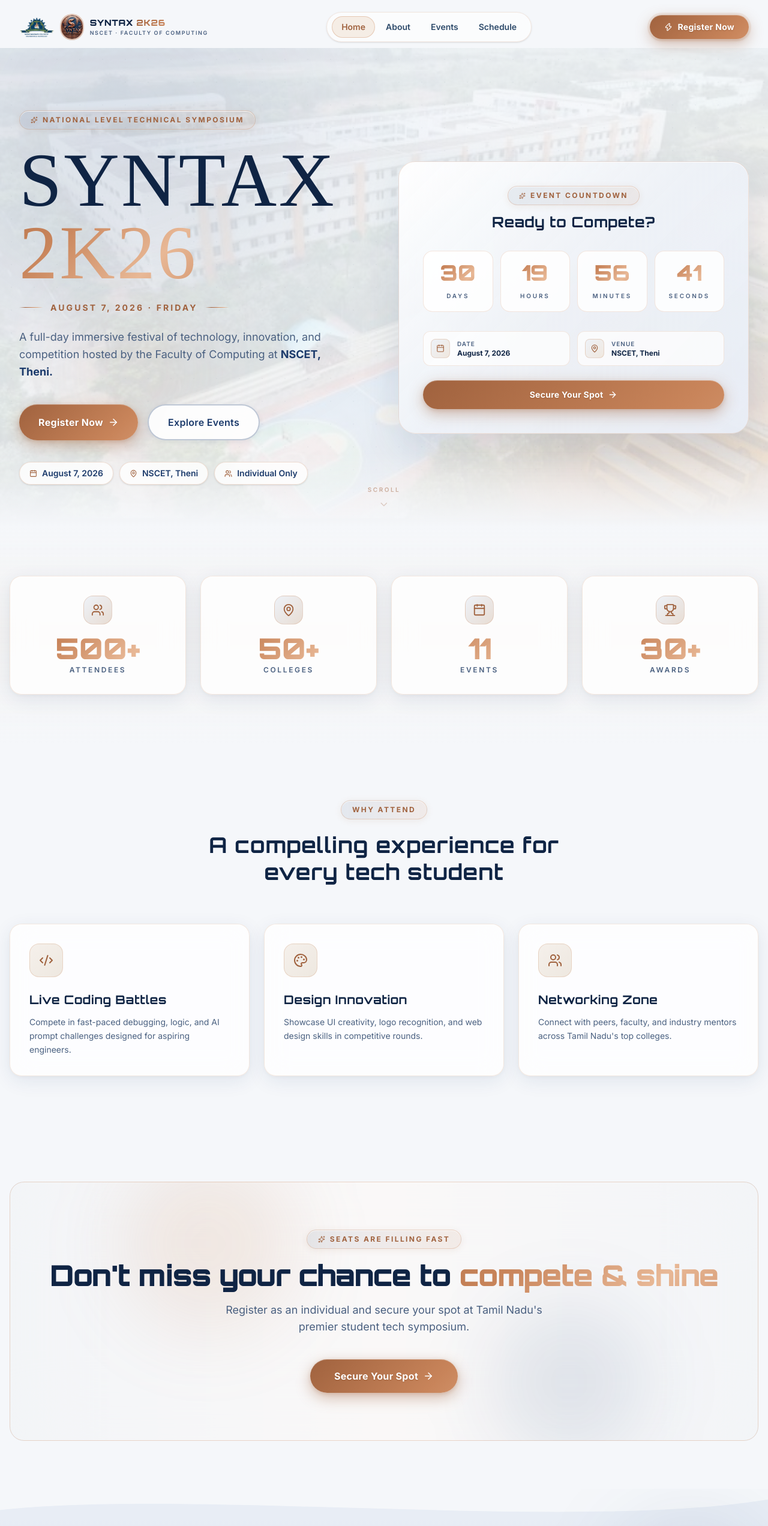
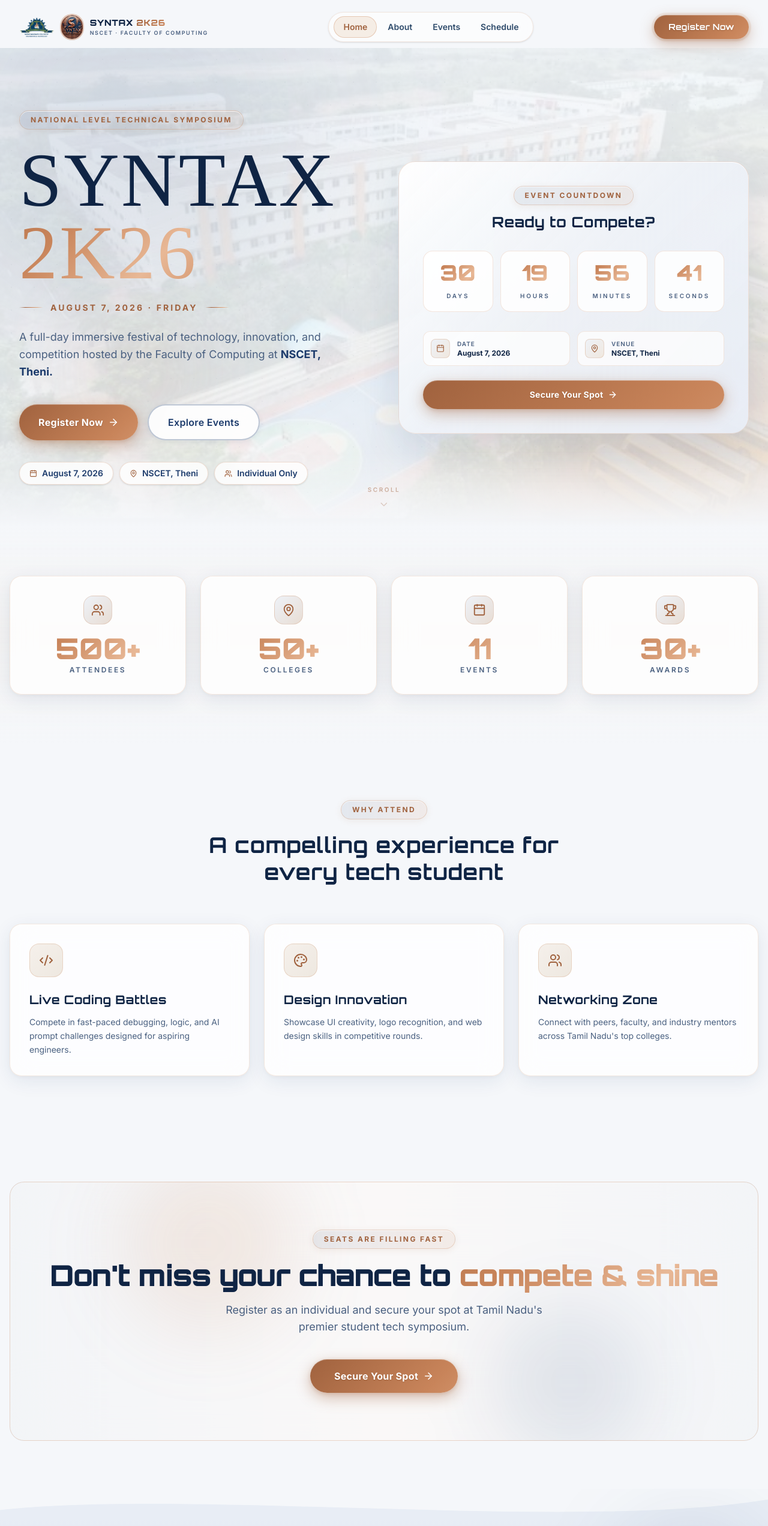
Before and after one commit to sakthisundar-16/nscet-symposium, a React app in the folder frontend/: page / in a window 1280 px wide. Shown: the top 2544 px of the page at 60% size. Built offline with nearby package versions, Linux system fonts and the light colour scheme; the HTML template or start-up script is replaced by a standard one; a web font is replaced by a local one.

Commit message:
UI: Remove Sparkles and Zap icons as requested

```diff
--- a/frontend/src/components/Navbar.tsx
+++ b/frontend/src/components/Navbar.tsx
@@ -1,6 +1,6 @@
 import { useState, useEffect } from 'react';
 import { Link, useLocation } from 'react-router-dom';
-import { Menu, X, Zap } from 'lucide-react';
+import { Menu, X } from 'lucide-react';
 import { AnimatePresence, motion } from 'framer-motion';
 
 const Navbar = () => {
@@ -80,8 +80,7 @@ const Navbar = () => {
         <div className="hidden lg:block relative">
           <span className="absolute -inset-1 rounded-full bg-[#C8845A]/18 animate-pulse-glow pointer-events-none" />
           <Link to="/register" className="relative btn-primary inline-flex items-center gap-2 px-6 py-2.5 text-sm">
-            <Zap size={14} className="shrink-0" />
-            Register Now
+            <span className="shrink-0 font-orbitron font-bold">Register Now</span>
           </Link>
         </div>
 
@@ -121,7 +120,7 @@ const Navbar = () => {
               ))}
               <motion.div initial={{ opacity:0,x:-18 }} animate={{ opacity:1,x:0 }} transition={{ delay:navLinks.length*0.06 }} className="pt-2">
                 <Link to="/register" className="btn-primary flex items-center justify-center gap-2 w-full py-3.5 text-sm">
-                  <Zap size={14} /> Register Now
+                  Register Now
                 </Link>
               </motion.div>
             </div>
--- a/frontend/src/pages/Events.tsx
+++ b/frontend/src/pages/Events.tsx
@@ -4,7 +4,7 @@ import { motion, AnimatePresence } from 'framer-motion';
 import {
   Clock, MapPin, Code, Bot, Layout, FileText, BrainCircuit, Database,
   Link as LinkIcon, Image, Video, Gamepad2, Smile, ChevronRight,
-  Sparkles, User, X, Target, Scale, Trophy, CheckCircle, Users,
+  User, X, Target, Scale, Trophy, CheckCircle, Users,
 } from 'lucide-react';
 import { Link } from 'react-router-dom';
 
@@ -431,7 +431,7 @@ const Events = () => {
         {/* Header */}
         <div className="text-center max-w-3xl mx-auto mb-16 pt-8">
           <motion.span initial={{opacity:0,y:10}} animate={{opacity:1,y:0}} className="section-label inline-flex mb-5">
-            <Sparkles size={12}/> 11 Events · 3 Phases
+            11 Events · 3 Phases
           </motion.span>
           <motion.h1 initial={{opacity:0,y:24}} animate={{opacity:1,y:0}} transition={{delay:0.1}}
             className="text-4xl md:text-6xl font-black mb-4 tracking-tight" style={{color:'#0F2444'}}>
--- a/frontend/src/pages/Home.tsx
+++ b/frontend/src/pages/Home.tsx
@@ -1,6 +1,6 @@
 import { useState, useEffect, useRef } from 'react';
 import { motion, useInView } from 'framer-motion';
-import { Calendar, MapPin, Users, Trophy, ArrowRight, Sparkles, Code2, Palette, ChevronDown } from 'lucide-react';
+import { Calendar, MapPin, Users, Trophy, ArrowRight, Code2, Palette, ChevronDown } from 'lucide-react';
 import { Link } from 'react-router-dom';
 
 const useCounter = (target: number, duration = 1800) => {
@@ -117,7 +117,7 @@ const Home = () => {
             <motion.div initial={{ opacity: 0, x: -44 }} animate={{ opacity: 1, x: 0 }} transition={{ duration: 0.9, ease: [0.16,1,0.3,1] }}>
 
               <motion.span initial={{ opacity:0,y:12 }} animate={{ opacity:1,y:0 }} transition={{ delay:0.2 }} className="section-label mb-6 inline-flex">
-                <Sparkles size={12} /> National Level Technical Symposium
+                National Level Technical Symposium
               </motion.span>
 
               <motion.h1
@@ -168,7 +168,7 @@ const Home = () => {
             <motion.div initial={{ opacity:0,x:44 }} animate={{ opacity:1,x:0 }} transition={{ duration:0.9, delay:0.15, ease:[0.16,1,0.3,1] }}>
               <div className="glass-panel p-8 md:p-10">
                 <div className="mb-8 text-center">
-                  <p className="section-label mx-auto mb-3 inline-flex"><Sparkles size={11} /> Event Countdown</p>
+                  <p className="section-label mx-auto mb-3 inline-flex">Event Countdown</p>
                   <h2 className="text-2xl font-bold font-orbitron" style={{ color:'#0F2444' }}>Ready to Compete?</h2>
                 </div>
 
@@ -273,7 +273,7 @@ const Home = () => {
             <div className="absolute top-[-40px] left-[15%] w-72 h-72 rounded-full bg-[#C8845A]/14 blur-3xl pointer-events-none" />
             <div className="absolute bottom-[-30px] right-[15%] w-64 h-64 rounded-full bg-[#1B3A6B]/10 blur-3xl pointer-events-none" />
             <div className="relative z-10 px-8 py-16 md:py-20 text-center">
-              <p className="section-label inline-flex mx-auto mb-5"><Sparkles size={12} /> Seats are filling fast</p>
+              <p className="section-label inline-flex mx-auto mb-5">Seats are filling fast</p>
               <h2 className="text-3xl md:text-5xl font-black mb-5 tracking-tight" style={{ color:'#0F2444' }}>
                 Don't miss your chance to{' '}
                 <span className="text-gradient-primary">compete &amp; shine</span>
--- a/frontend/src/pages/Registration.tsx
+++ b/frontend/src/pages/Registration.tsx
@@ -5,7 +5,7 @@ import * as z from 'zod';
 import { motion, AnimatePresence } from 'framer-motion';
 import {
   CheckCircle, Upload, QrCode, ArrowLeft, ArrowRight,
-  Sparkles, User, Calendar, Zap, Mail, Phone, MapPin,
+  User, Calendar, CreditCard, Mail, Phone, MapPin,
   Building2, GraduationCap, MessageCircle,
 } from 'lucide-react';
 import axios from 'axios';
@@ -84,7 +84,7 @@ const Registration = () => {
   const stepMeta=[
     {label:'Personal Info',icon:User},
     {label:'Events',icon:Calendar},
-    {label:'Payment',icon:Zap},
+    {label:'Payment',icon:CreditCard},
   ];
 
   const StepIndicator=()=>(
@@ -148,7 +148,7 @@ const Registration = () => {
         {/* Header */}
         <div className="text-center mb-10">
           <motion.span initial={{opacity:0,y:10}} animate={{opacity:1,y:0}} className="section-label inline-flex mb-4">
-            <Sparkles size={12}/> Individual Registration
+            Individual Registration
           </motion.span>
           <motion.h1 initial={{opacity:0,y:20}} animate={{opacity:1,y:0}} transition={{delay:0.1}}
             className="text-3xl md:text-4xl font-black mb-3 tracking-tight" style={{color:'#0F2444'}}>
--- a/frontend/src/pages/Schedule.tsx
+++ b/frontend/src/pages/Schedule.tsx
@@ -1,5 +1,5 @@
 import { motion } from 'framer-motion';
-import { Clock, Coffee, Award, Utensils, Sparkles } from 'lucide-react';
+import { Clock, Coffee, Award, Utensils, Flag } from 'lucide-react';
 
 const scheduleData = [
   { time:'09:30 AM', event:'Inauguration',        description:'Welcome address and keynote by the Principal and Department Heads.', type:'ceremony' },
@@ -16,7 +16,7 @@ const scheduleData = [
 /* Navy + gold / warm palette matching event logo */
 const typeConfig = {
   ceremony: {
-    icon: Sparkles,
+    icon: Flag,
     color: 'text-[#A0623E]',
     borderColor: 'border-l-[#C8845A]',
     dotFrom: 'from-[#A0623E]', dotTo: 'to-[#C8845A]',
```
